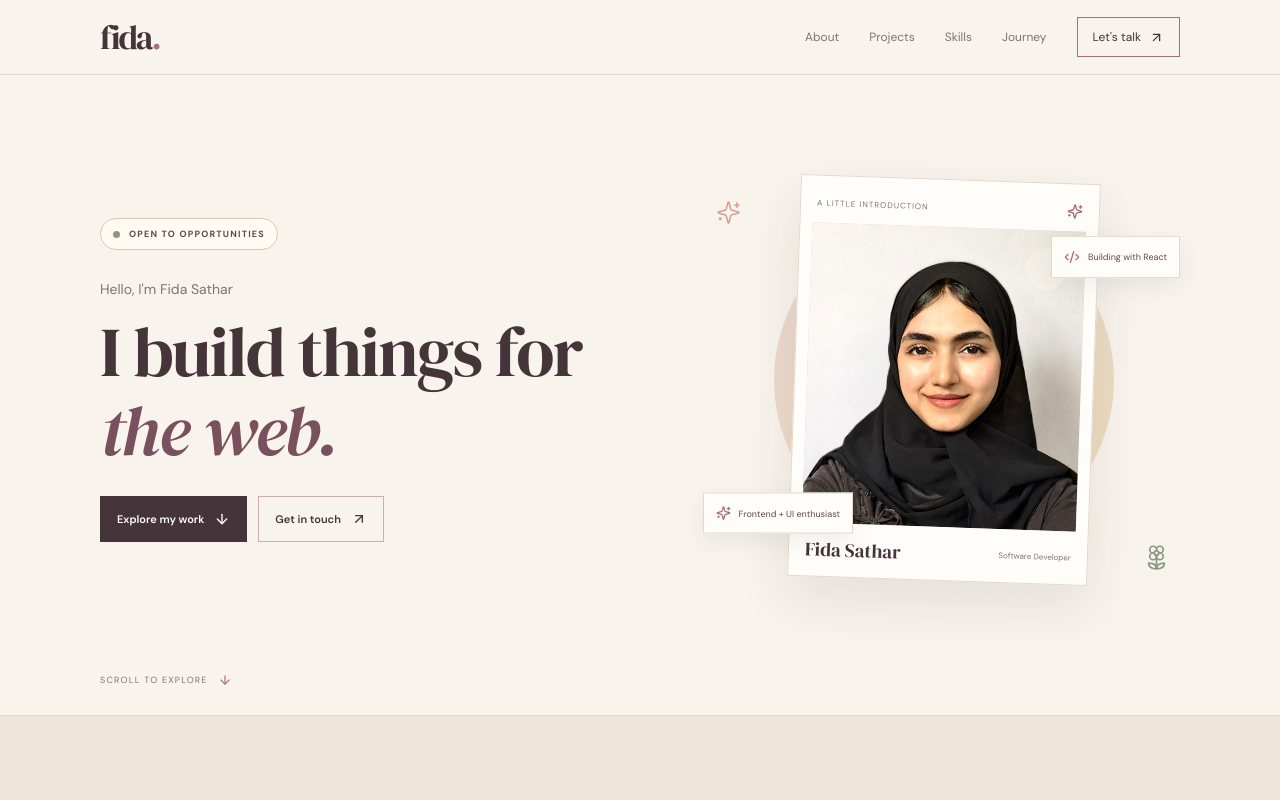
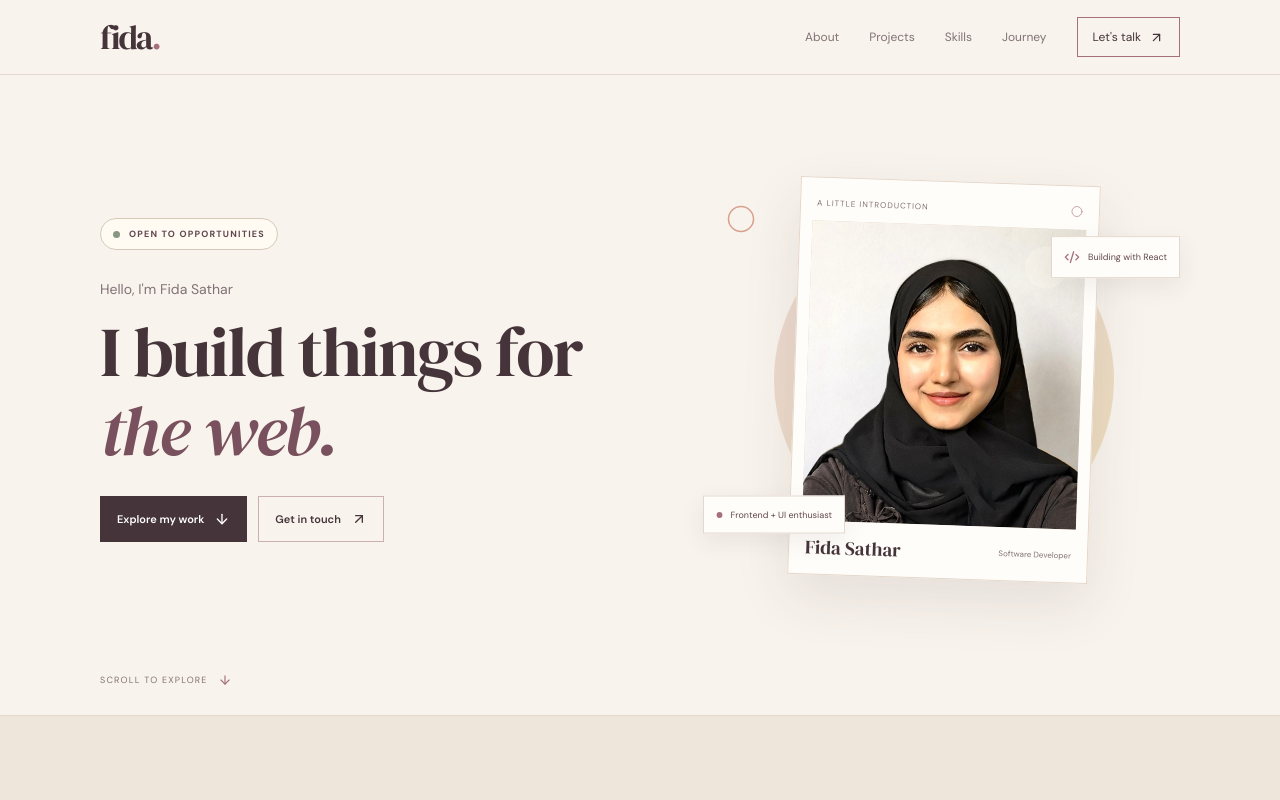
Before and after one commit to fidah-sathar/portfolio, a React (Vite) app: page / in a window 1280 px wide. Shown: the top 800 px of the page. Built offline with nearby package versions, Linux system fonts and the light colour scheme.

Commit message:
Simplify decorative elements to minimal dots

```diff
--- a/src/App.css
+++ b/src/App.css
@@ -2779,3 +2779,60 @@ em {
 .contact-flower {
   z-index: 0;
 }
+
+/* Minimal circle decorations */
+.decor {
+  position: absolute;
+  display: block;
+  pointer-events: none;
+}
+
+.decor-one {
+  top: 9%;
+  left: 4%;
+  color: var(--terracotta);
+}
+
+.decor-two {
+  right: 5%;
+  bottom: 8%;
+  color: var(--sage);
+}
+
+.decor-three {
+  right: 13%;
+  top: 20%;
+  color: var(--rose);
+}
+
+.contact-dots {
+  position: absolute;
+  right: 7%;
+  bottom: 26px;
+  display: flex;
+  align-items: center;
+  gap: 12px;
+  color: rgb(233 215 169 / 65%);
+  pointer-events: none;
+}
+
+.contact-dots svg:nth-child(2) {
+  color: var(--rose-light);
+}
+
+.contact-dots svg:nth-child(3) {
+  color: rgb(255 253 249 / 60%);
+}
+
+.contact-panel {
+  isolation: isolate;
+}
+
+.contact-panel > :not(.contact-dots) {
+  position: relative;
+  z-index: 1;
+}
+
+.contact-panel .contact-dots {
+  z-index: 0;
+}
--- a/src/App.jsx
+++ b/src/App.jsx
@@ -5,15 +5,14 @@ import {
   ArrowRight,
   ArrowUpRight,
   BrainCircuit,
+  Circle,
   Code2,
-  Flower2,
   Github,
   GraduationCap,
   Layers3,
   Mail,
   Menu,
   Palette,
-  Sparkles,
   X,
 } from "lucide-react";
 import "./App.css";
@@ -81,35 +80,17 @@ const skillGroups = [
   {
     title: "Frontend",
     icon: Code2,
-    skills: [
-      "HTML",
-      "CSS",
-      "JavaScript",
-      "React",
-      "Vite",
-      "Responsive design",
-    ],
+    skills: ["HTML", "CSS", "JavaScript", "React", "Vite", "Responsive design"],
   },
   {
     title: "Design",
     icon: Palette,
-    skills: [
-      "UI design",
-      "Typography",
-      "Layout",
-      "Interactive interfaces",
-    ],
+    skills: ["UI design", "Typography", "Layout", "Interactive interfaces"],
   },
   {
     title: "Development tools",
     icon: Layers3,
-    skills: [
-      "Git",
-      "GitHub",
-      "Node.js",
-      "Express",
-      "API integration",
-    ],
+    skills: ["Git", "GitHub", "Node.js", "Express", "API integration"],
   },
   {
     title: "AI & speech processing",
@@ -126,6 +107,18 @@ const skillGroups = [
     ],
   },
 ];
+
+function Dot({ variant = "filled", size = 8, className = "" }) {
+  return (
+    <Circle
+      className={className}
+      size={size}
+      strokeWidth={variant === "outlined" ? 1.2 : 0}
+      fill={variant === "filled" ? "currentColor" : "none"}
+      aria-hidden="true"
+    />
+  );
+}
 
 function SectionTitle({ eyebrow, children, description }) {
   return (
@@ -159,18 +152,12 @@ export default function App() {
             {menuOpen ? <X /> : <Menu />}
           </button>
 
-          <div
-            className={`nav-links ${menuOpen ? "nav-links-open" : ""}`}
-          >
+          <div className={`nav-links ${menuOpen ? "nav-links-open" : ""}`}>
             <a href="#about" onClick={closeMenu}>About</a>
             <a href="#projects" onClick={closeMenu}>Projects</a>
             <a href="#skills" onClick={closeMenu}>Skills</a>
             <a href="#journey" onClick={closeMenu}>Journey</a>
-            <a
-              className="nav-cta"
-              href="#contact"
-              onClick={closeMenu}
-            >
+            <a className="nav-cta" href="#contact" onClick={closeMenu}>
               Let's talk <ArrowUpRight size={15} />
             </a>
           </div>
@@ -209,7 +196,7 @@ export default function App() {
             <div className="portrait-card">
               <div className="portrait-top">
                 <span>A LITTLE INTRODUCTION</span>
-                <Sparkles size={16} aria-hidden="true" />
+                <Dot variant="outlined" size={12} />
               </div>
 
               <div className="portrait">
@@ -233,22 +220,24 @@ export default function App() {
             </div>
 
             <div className="float-tag tag-two">
-              <Sparkles size={15} aria-hidden="true" />
+              <Dot variant="filled" size={7} />
               Frontend + UI enthusiast
             </div>
 
-            <Sparkles
+            <Dot
               className="decor decor-one"
-              size={25}
-              strokeWidth={1.5}
-              aria-hidden="true"
+              variant="outlined"
+              size={30}
             />
-
-            <Flower2
+            <Dot
               className="decor decor-two"
-              size={27}
-              strokeWidth={1.5}
-              aria-hidden="true"
+              variant="filled"
+              size={9}
+            />
+            <Dot
+              className="decor decor-three"
+              variant="filled"
+              size={5}
             />
           </div>
 
@@ -262,26 +251,22 @@ export default function App() {
             <div className="about-aside">
               <span className="eyebrow about-eyebrow">ABOUT ME</span>
             </div>
-
             <div className="about-copy">
               <h2>
                 A bit about what <em>I do.</em>
               </h2>
-
               <p>
-                With a background in Computer Science and Engineering,
-                I'm interested in building websites and applications
-                that are useful, easy to navigate, and enjoyable to use.
+                With a background in Computer Science and Engineering, I'm
+                interested in building websites and applications that are
+                useful, easy to navigate, and enjoyable to use.
               </p>
-
               <p>
-                My projects range from e-commerce websites to
-                AI-powered applications and interactive games. I'm
-                looking for an entry-level software development role
-                where I can contribute my skills, collaborate with a
-                team, and continue learning through practical experience.
+                My projects range from e-commerce websites to AI-powered
+                applications and interactive games. I'm looking for an
+                entry-level software development role where I can contribute
+                my skills, collaborate with a team, and continue learning
+                through practical experience.
               </p>
-
               <a className="text-link" href="#projects">
                 A look at what I've built <ArrowRight size={16} />
               </a>
@@ -303,12 +288,8 @@ export default function App() {
                 <article className="project-card" key={project.number}>
                   <div className="project-copy">
                     <div className="project-topline">
-                      <span className="project-number">
-                        {project.number}
-                      </span>
-                      <span
-                        className={`project-status status-${project.visual}`}
-                      >
+                      <span className="project-number">{project.number}</span>
+                      <span className={`project-status status-${project.visual}`}>
                         {project.type}
                       </span>
                     </div>
@@ -336,8 +317,7 @@ export default function App() {
                         </a>
                       ) : project.platform ? (
                         <span className="project-platform">
-                          <Code2 size={14} />
-                          {project.platform}
+                          <Code2 size={14} /> {project.platform}
                         </span>
                       ) : null}
                     </div>
@@ -353,9 +333,7 @@ export default function App() {
                     </div>
                   </div>
 
-                  <div
-                    className={`project-image-wrap project-image-${project.visual}`}
-                  >
+                  <div className={`project-image-wrap project-image-${project.visual}`}>
                     <img
                       className="project-screenshot"
                       src={project.image}
@@ -411,16 +389,13 @@ export default function App() {
                   <span className="certification-icon">
                     <GraduationCap size={22} />
                   </span>
-                  <span className="certification-status completed">
-                    Completed
-                  </span>
+                  <span className="certification-status completed">Completed</span>
                 </div>
-
                 <span className="eyebrow">HARVARD UNIVERSITY</span>
                 <h3>CS50x: Introduction to Computer Science</h3>
                 <p>
-                  Completed in 2024. A foundation in computer science
-                  and programming.
+                  Completed in 2024. A foundation in computer science and
+                  programming.
                 </p>
                 <a
                   className="certification-note certificate-link"
@@ -441,12 +416,11 @@ export default function App() {
                     In progress
                   </span>
                 </div>
-
                 <span className="eyebrow">META · COURSERA</span>
                 <h3>Meta Front-End Developer Professional Certificate</h3>
                 <p>
-                  Currently pursuing the nine-course program, with one
-                  course completed and the second nearly complete.
+                  Currently pursuing the nine-course program, with one course
+                  completed and the second nearly complete.
                 </p>
                 <div
                   className="course-progress"
@@ -456,8 +430,7 @@ export default function App() {
                   <span />
                 </div>
                 <span className="certification-note">
-                  1 of 9 courses completed · Course 2 approximately 90%
-                  complete
+                  1 of 9 courses completed · Course 2 approximately 90% complete
                 </span>
               </article>
             </div>
@@ -524,9 +497,9 @@ export default function App() {
               </h2>
 
               <p>
-                I'm looking for entry-level software development roles
-                focused on frontend development, as well as paid
-                internships that offer hands-on experience.
+                I'm looking for entry-level software development roles focused
+                on frontend development, as well as paid internships that offer
+                hands-on experience.
               </p>
 
               <a
@@ -545,7 +518,6 @@ export default function App() {
                 >
                   <Github size={16} /> GitHub
                 </a>
-
                 <a
                   href="https://www.linkedin.com/in/fida-sathar"
                   target="_blank"
@@ -555,8 +527,10 @@ export default function App() {
                 </a>
               </div>
 
-              <div className="contact-flower" aria-hidden="true">
-                <Flower2 size={34} strokeWidth={1.2} />
+              <div className="contact-dots" aria-hidden="true">
+                <Dot variant="outlined" size={26} />
+                <Dot variant="filled" size={7} />
+                <Dot variant="outlined" size={12} />
               </div>
             </div>
           </div>
```
